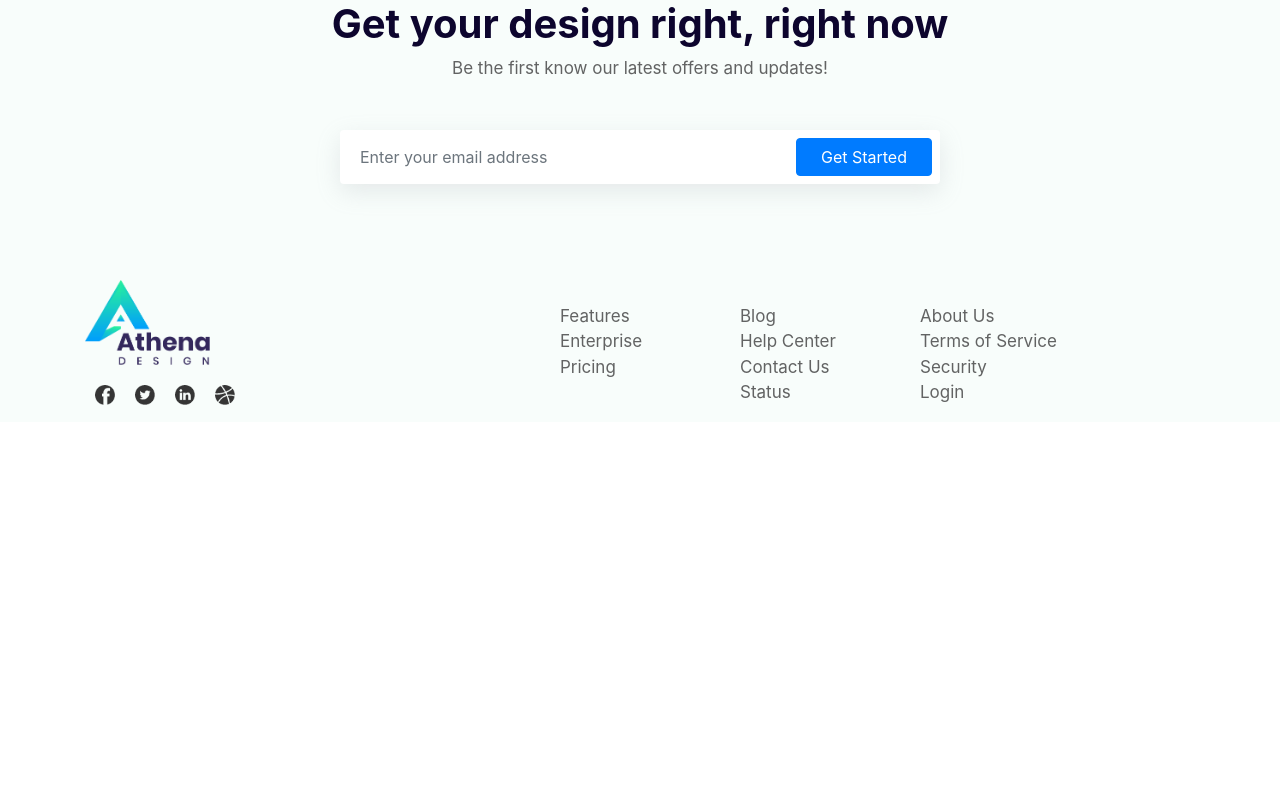
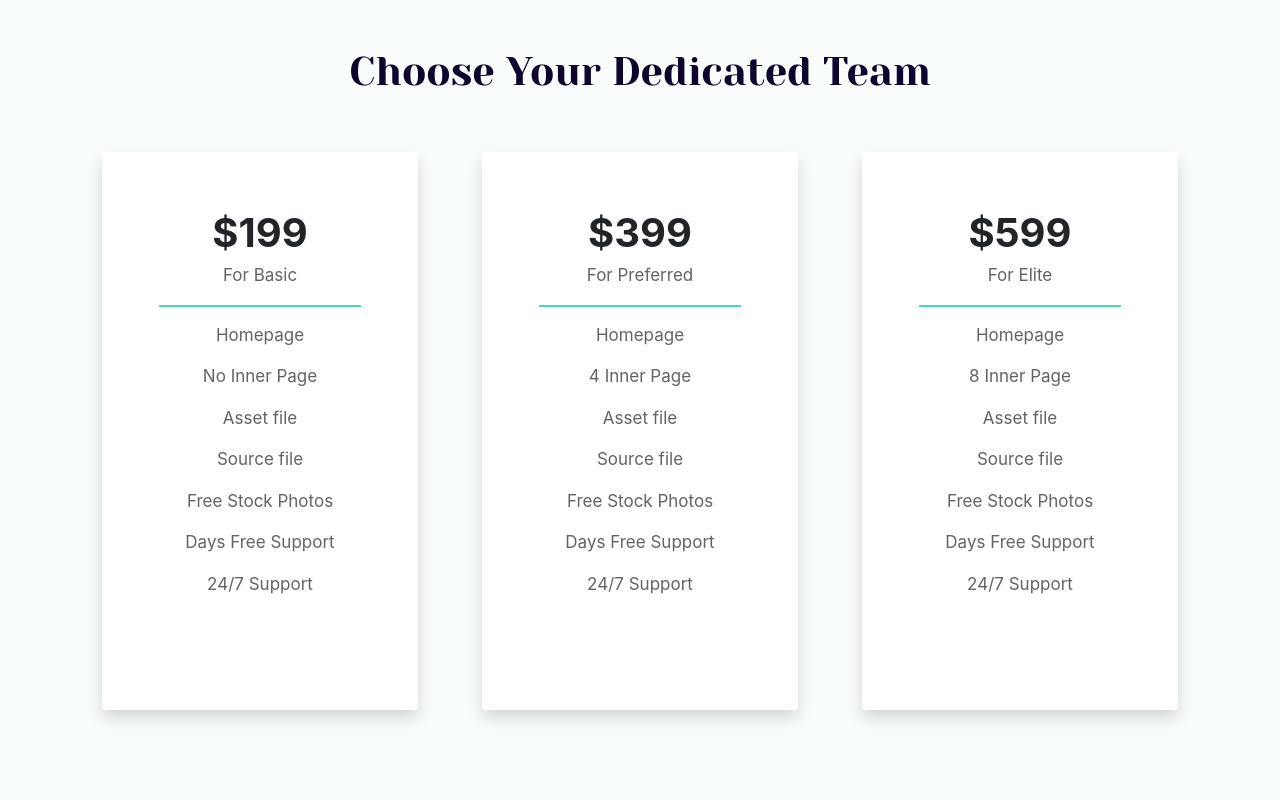
Before and after one commit to ariful-islam-mahin/athena-design, a React (Create React App) app: page / in a window 1280 px wide. Shown: the top 800 px of the page. Built offline with nearby package versions, Linux system fonts and the light colour scheme.

Commit message:
team section added

```diff
--- a/public/index.html
+++ b/public/index.html
@@ -15,6 +15,9 @@
       user's mobile device or desktop. See https://developers.google.com/web/fundamentals/web-app-manifest/
     -->
     <link rel="manifest" href="%PUBLIC_URL%/manifest.json" />
+
+    <link rel="preconnect" href="https://fonts.gstatic.com">
+    <link href="https://fonts.googleapis.com/css2?family=Yeseva+One&display=swap" rel="stylesheet">
     <!--
       Notice the use of %PUBLIC_URL% in the tags above.
       It will be replaced with the URL of the `public` folder during the build.
--- a/src/App.css
+++ b/src/App.css
@@ -1,3 +1,7 @@
 .main{
   background-color: #F8FDFB;
 }
+
+h1, h2{
+  font-family: 'Yeseva One', cursive;
+}
--- a/src/App.js
+++ b/src/App.js
@@ -2,10 +2,12 @@ import './App.css';
 import Footer from './components/Footer/Footer';
 import 'bootstrap/dist/css/bootstrap.min.css';
 import Contact from './components/Contact/Contact';
+import Team from './components/Team/Team';
 
 function App() {
   return (
     <div className="main">
+      <Team/>
       <Contact/>
       <Footer/>
     </div>
--- a/src/components/Contact/Contact.js
+++ b/src/components/Contact/Contact.js
@@ -2,13 +2,13 @@ import React from 'react';
 
 const Contact = () => {
     return (
-        <section className="text-center contact container">
-            <h1 className="font-weight-bold">Get your design right, right now</h1>
+        <section className="text-center contact container mt-5">
+            <h1 className="header">Get your design right, right now</h1>
             <p>Be the first know our latest offers and updates!</p>
-            <div class="input-group mb-3 p-2 rounded bg-white my-5 contact-input mx-auto">
+            <div class="d-flex align-items-center input-group mb-3 p-2 rounded bg-white my-5 contact-input mx-auto">
                 <input type="text" class="form-control border-0" placeholder="Enter your email address"/>
                 <div class="input-group-append">
-                    <button class="btn btn-primary rounded px-4" type="button">Get Started</button>
+                    <button class="btn gradient-btn rounded px-4" type="button">Get Started</button>
                 </div>
             </div>
         </section>
--- a/src/components/Footer/Footer.css
+++ b/src/components/Footer/Footer.css
@@ -14,10 +14,9 @@
 
 .link-text a:hover{
     color: #505050;
-    text-decoration: none;
 }
 
-.contact h1{
+.header{
     color: #0d052e;
 }
 
@@ -25,3 +24,35 @@
     max-width: 600px;
     box-shadow: rgba(149, 157, 165, 0.2) 0px 8px 24px;
 }
+
+.gradient-btn{
+    background-image: linear-gradient(to right, #1DD9B7 , #0AB3E1);
+    padding: 10px 20px 10px 20px !important;
+    color: #fff !important;
+    border: none;
+}
+
+.radius-btn{
+    border-radius: 25px 0 25px 0 !important;
+}
+
+.team-item{
+    border: 3px solid white;
+}
+
+.team-item span{
+    font-size: 2.5rem;
+}
+
+.team-item:hover{
+    border: 3px solid #52e9be;
+}
+
+.team-item:hover .team-btn{
+    visibility: visible !important;
+}
+
+.line{
+    width: 65%;
+    border-bottom: 2px solid #4fd1cb;
+}
--- /dev/null
+++ b/src/components/Team/Team.js
@@ -0,0 +1,37 @@
+import React from 'react';
+import TeamItem from './TeamItem';
+
+const teamItem = [
+    {
+        price: 199,
+        type: "Basic",
+        page: "No",
+        SupportDay: 10
+    },
+    {
+        price: 399,
+        type: "Preferred",
+        page: 4,
+        SupportDay: 20
+    },
+    {
+        price: 599,
+        type: "Elite",
+        page: 8,
+        SupportDay: 30
+    }
+]
+const Team = () => {
+    return (
+        <section className="text-center contact container pt-5">
+            <h1 className="header">Choose Your Dedicated Team</h1>
+            <div className="row py-5">
+                {
+                    teamItem.map((item, idx) => <TeamItem key={idx} team={item}/>)
+                }
+            </div>
+        </section>
+    );
+};
+
+export default Team;
--- /dev/null
+++ b/src/components/Team/TeamItem.js
@@ -0,0 +1,24 @@
+import React from 'react';
+
+const TeamItem = ({team}) => {
+    const {price, type, page, supportDay} = team;
+    return (
+        <div className="col-md-4 pb-5 px-4">
+            <div className="team-item bg-white shadow mx-2 pt-5 pb-4 rounded">
+                <span className="font-weight-bold">${price}</span>
+                <p>For {type}</p>
+                <div className="line mb-3 mx-auto"></div>
+                <p>Homepage</p>
+                <p>{page} Inner Page</p>
+                <p>Asset file</p>
+                <p>Source file</p>
+                <p>Free Stock Photos</p>
+                <p>{supportDay} Days Free Support</p>
+                <p>24/7 Support</p>
+                <button className="btn gradient-btn team-btn radius-btn invisible mt-4">Order Now</button>
+            </div>
+        </div>
+    );
+};
+
+export default TeamItem;
```
